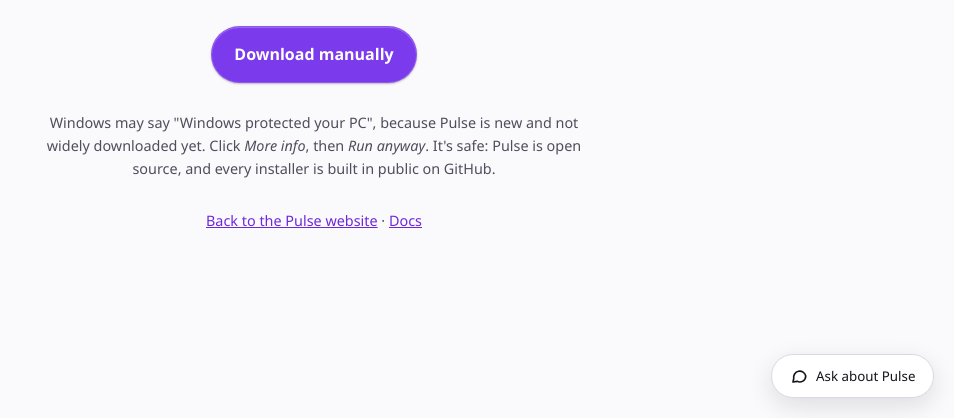
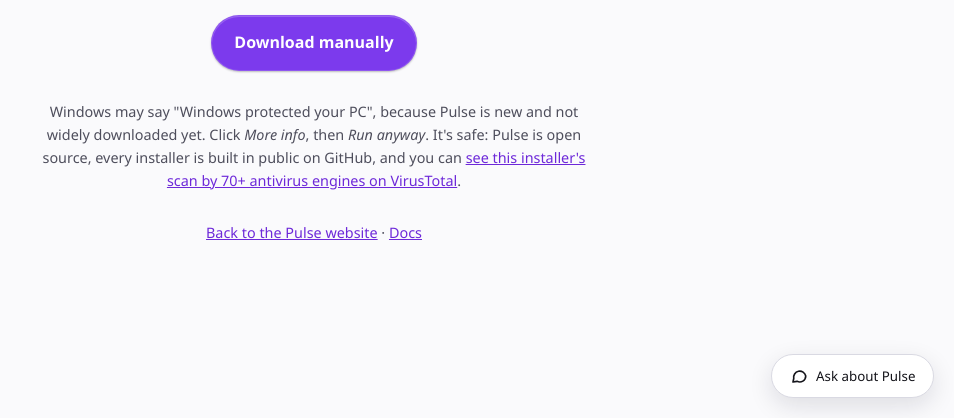
Before and after one commit to listen2pulse/listen2pulse.github.io, a plain HTML site: page download/index.html in a window 1280 px wide. Shown: the part 382-800 px from the top of the page, without its empty margins (326-1280 px from the left). Drawn offline with Linux system fonts and the light colour scheme; no server answers.

Commit message:
Website from mercy123xz/Pulse@36fac5e

```diff
--- a/download/index.html
+++ b/download/index.html
@@ -53,7 +53,7 @@ a:focus-visible { outline: 3px solid var(--accent-soft); outline-offset: 3px; bo
   <h1 id="title">Getting the latest Pulse…</h1>
   <p id="status" role="status">Your download will start in a moment.</p>
   <a class="btn" id="manual" href="https://github.com/mercy123xz/Pulse/releases/latest">Download manually</a>
-  <p class="note">Windows may say "Windows protected your PC", because Pulse is new and not widely downloaded yet. Click <em>More info</em>, then <em>Run anyway</em>. It's safe: Pulse is open source, and every installer is built in public on GitHub.</p>
+  <p class="note">Windows may say "Windows protected your PC", because Pulse is new and not widely downloaded yet. Click <em>More info</em>, then <em>Run anyway</em>. It's safe: Pulse is open source, every installer is built in public on GitHub, and you can <a href="https://www.virustotal.com/gui/file/30df3a255756e04b3ba68929d413888adbd8e922ad4345ade657209fe89770b0">see this installer's scan by 70+ antivirus engines on VirusTotal</a>.</p>
   <p class="note"><a href="../">Back to the Pulse website</a> · <a href="../docs/">Docs</a></p>
 </main>
 <script>
```
Also changed, not shown: docs/index.html (+1 -1 lines).
